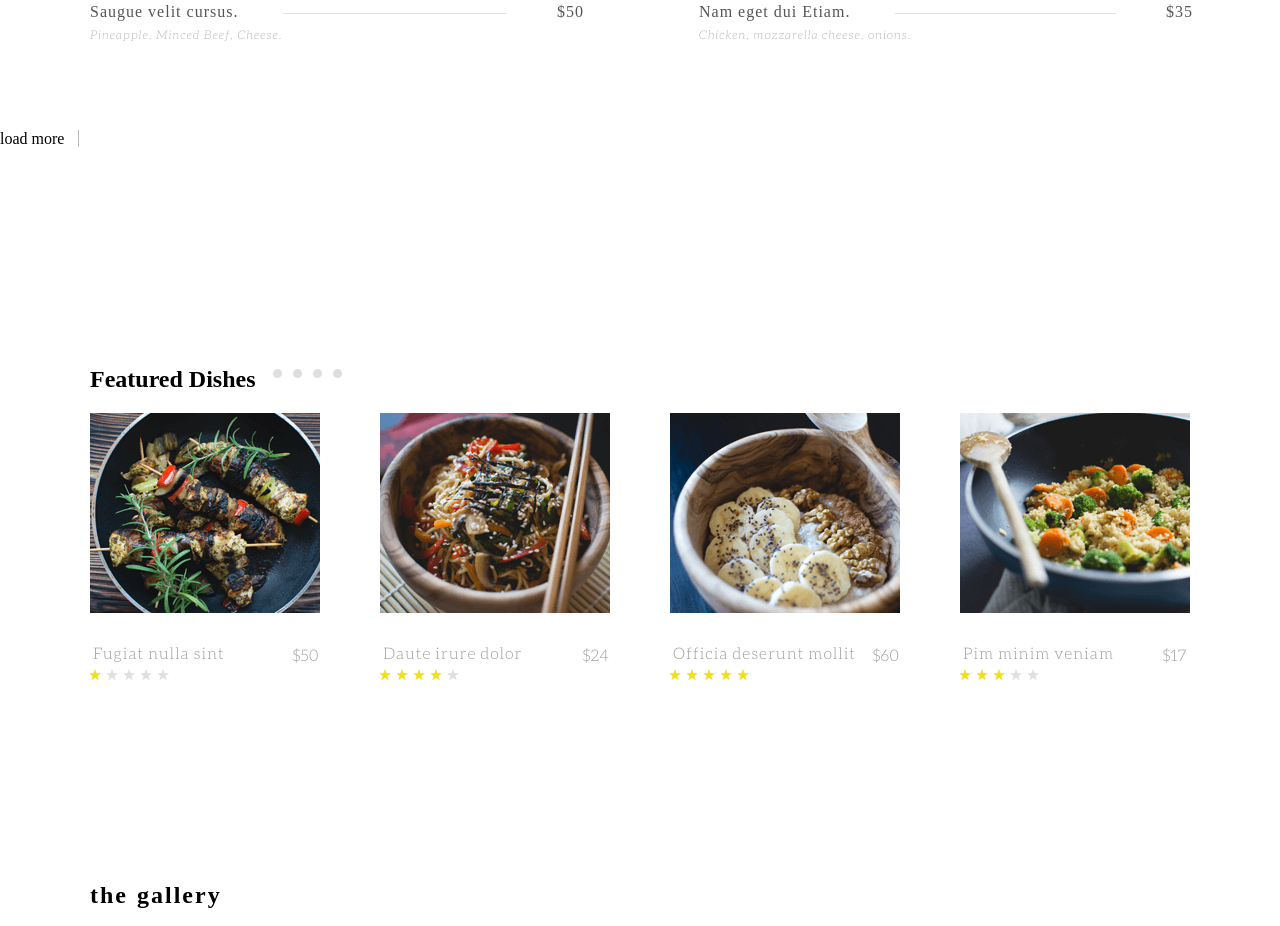
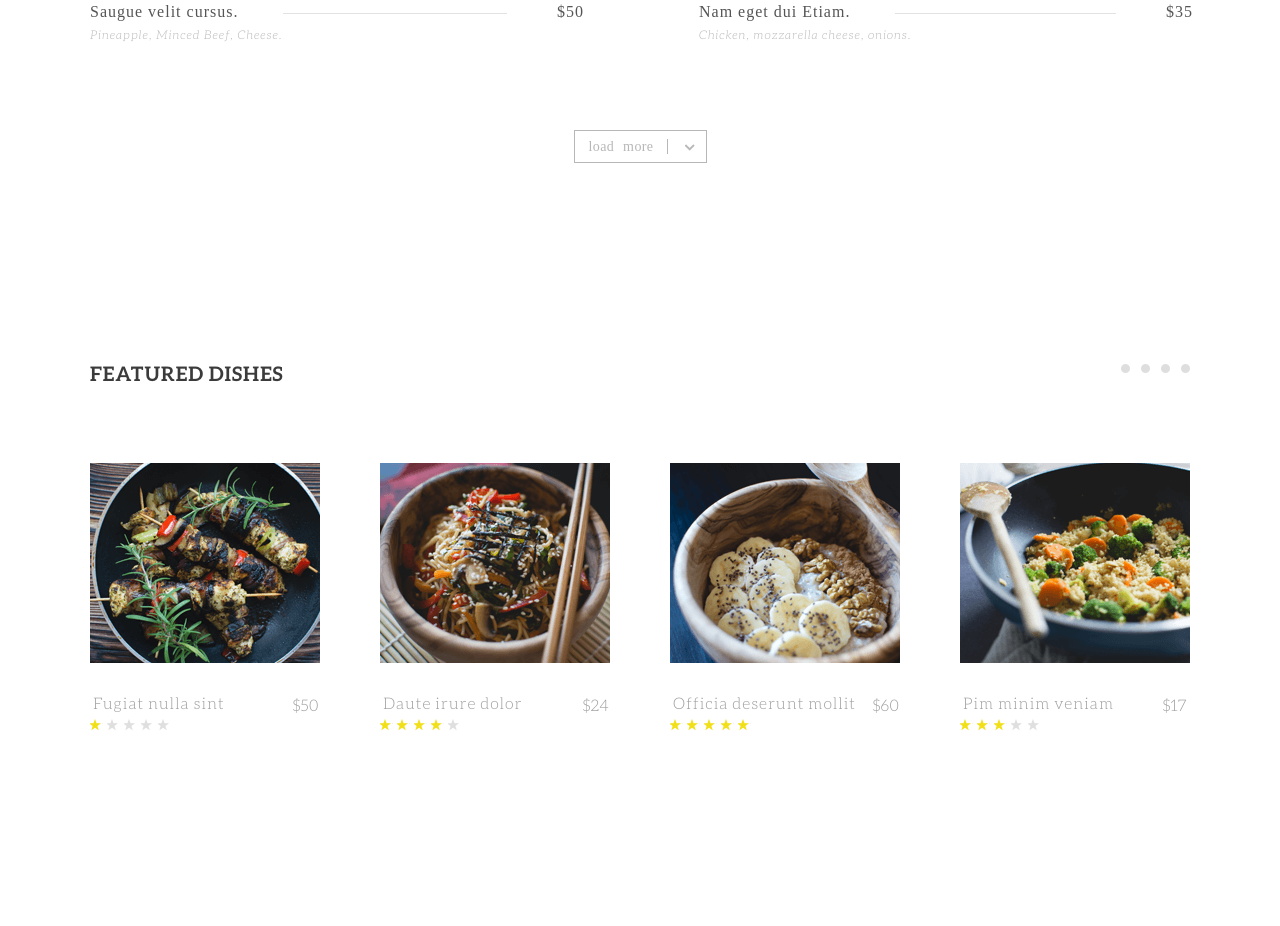
Before and after one commit to kaktuxis/Resto, a website: page index.html in a window 1280 px wide. Shown: the part 1115-2041 px from the top of the page. Drawn offline with Linux system fonts and the light colour scheme; a web font is replaced by a local one.

Commit message:
rename classe bem

```diff
--- a/index.html
+++ b/index.html
@@ -65,8 +65,8 @@
 		</div>
 		<span class="menu-button"><span class="menu-button__border">load more</span><i class="menu-button__icon"></i></span>
 		<div class="dishes">
-			<h2 class="diches-title">
-			<span class="diches-title__text">Featured Dishes</span>
+			<h2 class="dishes-title">
+			<span class="dishes__text">Featured Dishes</span>
 			<span class="carusel__indicator">
 				<i></i><i></i><i></i><i></i>
 			</span>
@@ -133,7 +133,7 @@
 			</div>
 		</div>
 		<div class="gallery">
-			<h2 class="block-title">
+			<h2 class="gallery-title">
 				<span class="gallery__text">the gallery</span>
 			</h2>
 			<img class="gallery__img" src="images/gallery/img1.png" alt="">
--- a/style.css
+++ b/style.css
@@ -185,7 +185,7 @@ header {
 	font-family: Aleo-LightItalic;
 	letter-spacing: 1px;
 }
-.menu__button{
+.menu-button{
 	margin: 0 auto;
 	display: block;
 	width: 133px;
@@ -219,18 +219,18 @@ header {
 	top: 50%;
 	margin-top: -4px;
 }
-.menu__button:hover{
+.menu-button:hover{
 	background-color: #e0e0e0;
 	border: 1px #9e9e9e solid;
 }
-.menu__button:active{
+.menu-button:active{
 	background-color: #c6c6c6;
 }
 .dishes{
 	padding: 194px 0 88px 0;
 }
-.dishes-title {
-	text-align:justify;
+.dishes-title,
+.gallery-title {
 	color: #3b3b3b;
 	font-size: 20px;
 	margin: 0;
@@ -238,6 +238,9 @@ header {
 	text-transform: uppercase;
 	font-family: Aleo-Bold;
 	display: block;
+}
+.dishes-title{
+	text-align:justify;
 }
 .dishes__text,
 .carusel__indicator{
@@ -366,7 +369,7 @@ footer {
 	width: 25%;
 	padding: 95px 0 80px 0;
 }
-.footer-section:last-child .footer-sectoin-text{
+.footer-section:last-child .footer-section-text{
 	padding: 0 5px 8px 0;
 	letter-spacing: 0;
 }
```
